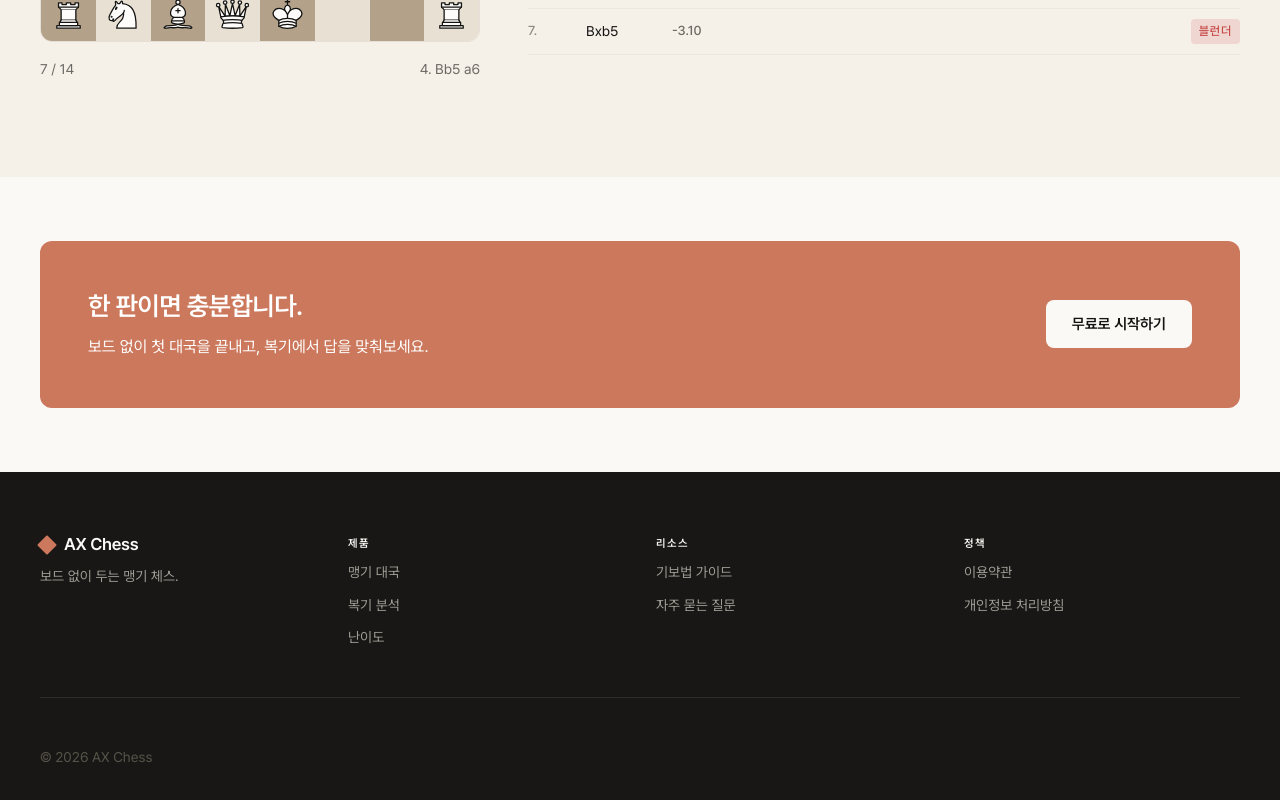
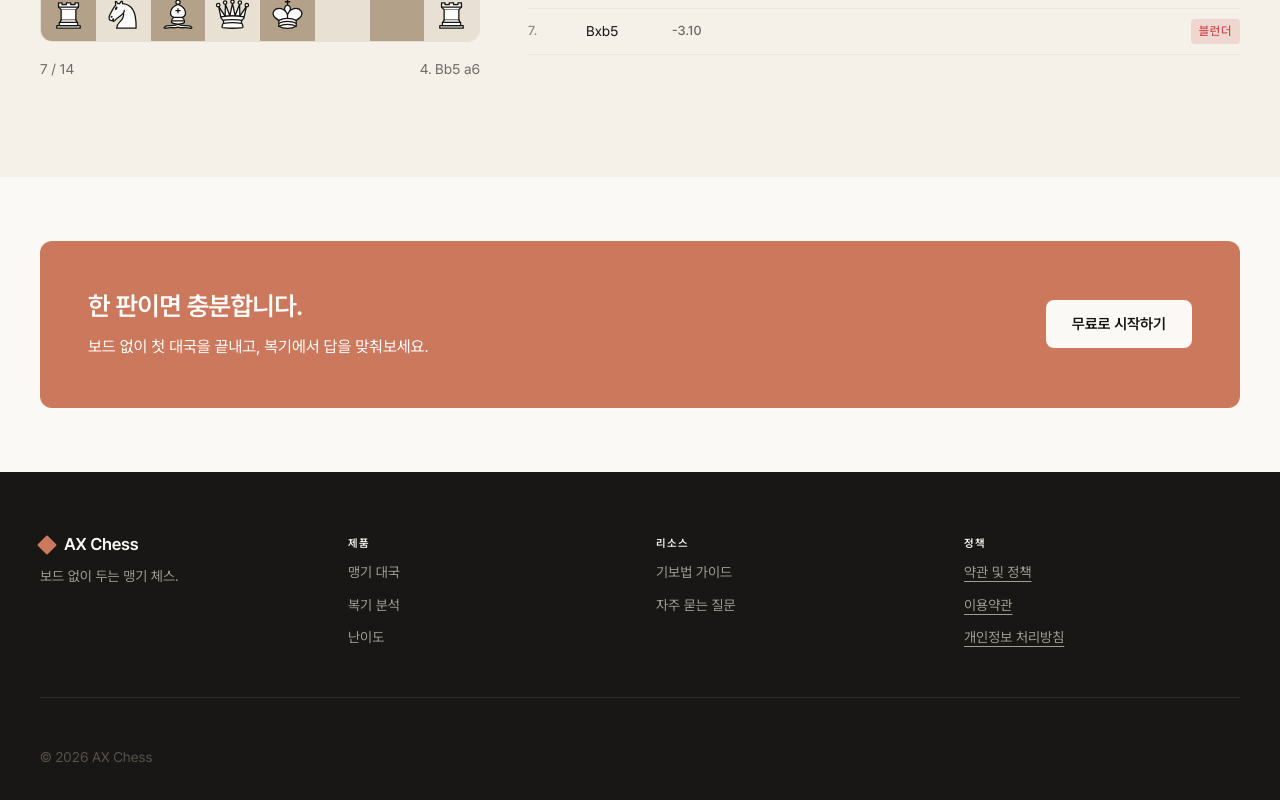
Before and after one commit to mobius29/AX-Chess, a Next.js app in the folder apps/web/: page / in a window 1280 px wide. Shown: the part 2701-3501 px from the top of the page. Built offline with nearby package versions, Linux system fonts and the light colour scheme; no server answers.

Commit message:
feat(web): link legal documents from landing and auth pages

```diff
--- a/apps/web/app/(auth)/layout.tsx
+++ b/apps/web/app/(auth)/layout.tsx
@@ -2,13 +2,26 @@ import { cookies } from "next/headers";
 import { redirect } from "next/navigation";
 import type { ReactNode } from "react";
 
+import { Link } from "@/app/_components/ui/Link";
 import { hasSession } from "@/app/_lib/auth/sessionCookies";
 
 const AuthLayout = async ({ children }: { children: ReactNode }) => {
   const cookieStore = await cookies();
   if (hasSession(cookieStore)) redirect("/");
 
-  return <main className="bg-canvas flex flex-1">{children}</main>;
+  return (
+    <>
+      <main className="bg-canvas flex flex-1">{children}</main>
+      <footer className="bg-canvas text-muted flex flex-wrap justify-center gap-5 px-6 py-6 text-sm">
+        <Link className="underline underline-offset-4" href="/terms/service">
+          서비스 이용약관
+        </Link>
+        <Link className="underline underline-offset-4" href="/terms/privacy">
+          개인정보처리방침
+        </Link>
+      </footer>
+    </>
+  );
 };
 
 export default AuthLayout;
--- a/apps/web/app/_components/landing/Footer.tsx
+++ b/apps/web/app/_components/landing/Footer.tsx
@@ -1,9 +1,15 @@
-import { BrandLink } from "@/app/_components/ui/Link";
+import { BrandLink, Link } from "@/app/_components/ui/Link";
+
+const POLICY_LINKS: Record<string, string> = {
+  "약관 및 정책": "/terms",
+  이용약관: "/terms/service",
+  "개인정보 처리방침": "/terms/privacy",
+};
 
 const COLUMNS = [
   { links: ["맹기 대국", "복기 분석", "난이도"], title: "제품" },
   { links: ["기보법 가이드", "자주 묻는 질문"], title: "리소스" },
-  { links: ["이용약관", "개인정보 처리방침"], title: "정책" },
+  { links: ["약관 및 정책", "이용약관", "개인정보 처리방침"], title: "정책" },
 ];
 
 const Footer = () => (
@@ -18,11 +24,21 @@ const Footer = () => (
         {COLUMNS.map(({ links, title }) => (
           <div className="flex flex-1 flex-col gap-2.5" key={title}>
             <p className="text-caption-3 text-on-dark">{title}</p>
-            {links.map((link) => (
-              <p className="text-body-3 text-on-dark-soft" key={link}>
-                {link}
-              </p>
-            ))}
+            {links.map((link) =>
+              POLICY_LINKS[link] ? (
+                <Link
+                  className="text-body-3 text-on-dark-soft underline underline-offset-4"
+                  href={POLICY_LINKS[link]}
+                  key={link}
+                >
+                  {link}
+                </Link>
+              ) : (
+                <p className="text-body-3 text-on-dark-soft" key={link}>
+                  {link}
+                </p>
+              ),
+            )}
           </div>
         ))}
       </div>
```
